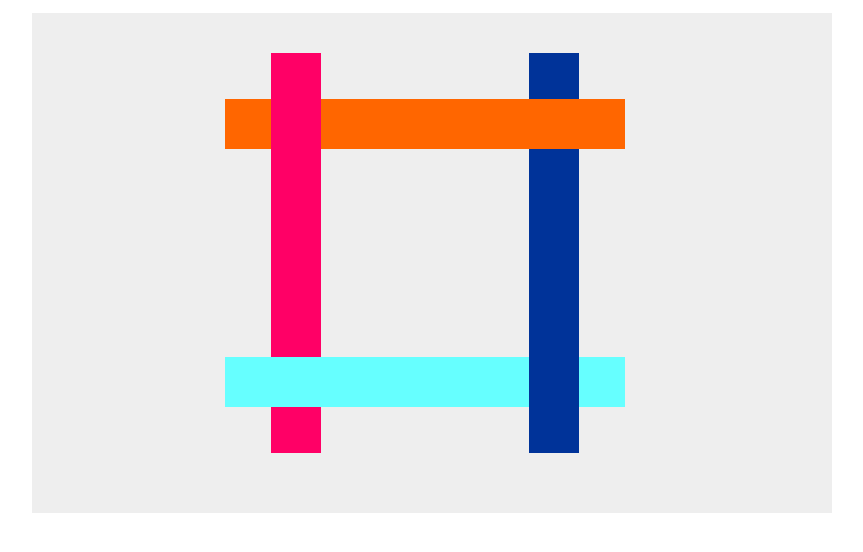
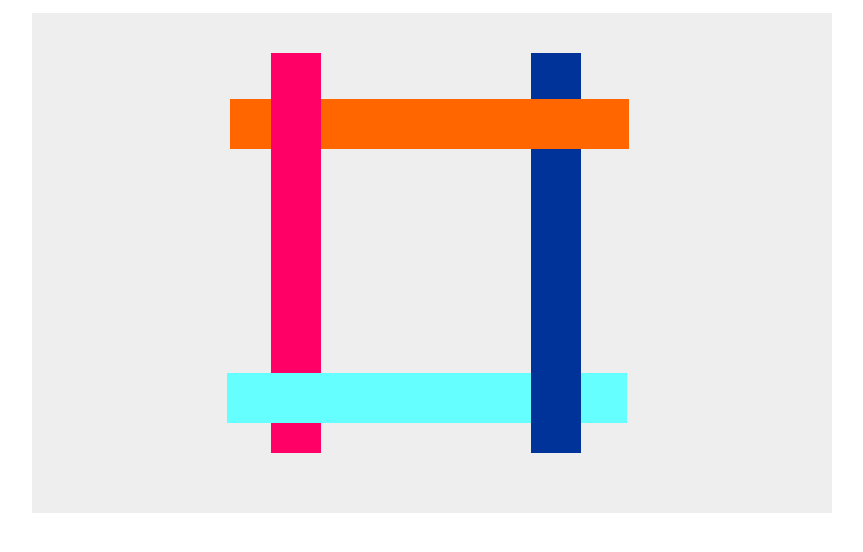
Before and after one commit to ReactWEB/Square, a plain HTML site: page index.html in a window 1280 px wide. Shown: the whole page, without its empty margins (208-1071 px from the left). Drawn offline with nearby package versions, Linux system fonts and the light colour scheme.

Commit message:
Without margins

```diff
--- a/style/main.css
+++ b/style/main.css
@@ -21,41 +21,49 @@
 }
 .yellow1{
   background-color: #ff6600;
-  margin: 86px auto auto 393px;
+  top: 86px;
+  left: 193px;
   z-index: 5;
 }
 .yellow2{
   background-color: #ff6600;
-  margin: 86px auto auto 193px;
+  top: 86px;
+  right: 204px;
   z-index: 1;
 }
 .blue1{
   background-color: #003399;
-  margin: 40px auto auto 497px;
+  top: 40px;
+  left: 248px;
   z-index: 2;
 }
 .blue2{
   background-color: #003399;
-  margin: 240px auto auto 497px;
+  top: 240px;
+  left: 248px;
   z-index: 2;
 }
 .aqua1{
   background-color: #66ffff;
-  margin: 344px auto auto 193px;
+  bottom: 90px;
+  right: 211px;
   z-index: 3;
 }
 .aqua2{
   background-color: #66ffff;
-  margin: 344px auto auto 393px;
+  bottom: 90px;
+  left: 190px;
   z-index: 1;
 }
 .red1{
   background-color: #ff0066;
-  margin: 40px auto auto 239px;
+  top: 40px;
+  right: 272px;
   z-index: 4;
 }
 .red2{
   background-color: #ff0066;
-  margin: 240px auto auto 239px;
+  top: 240px;
+  right: 272px;
   z-index: 1;
 }
```
